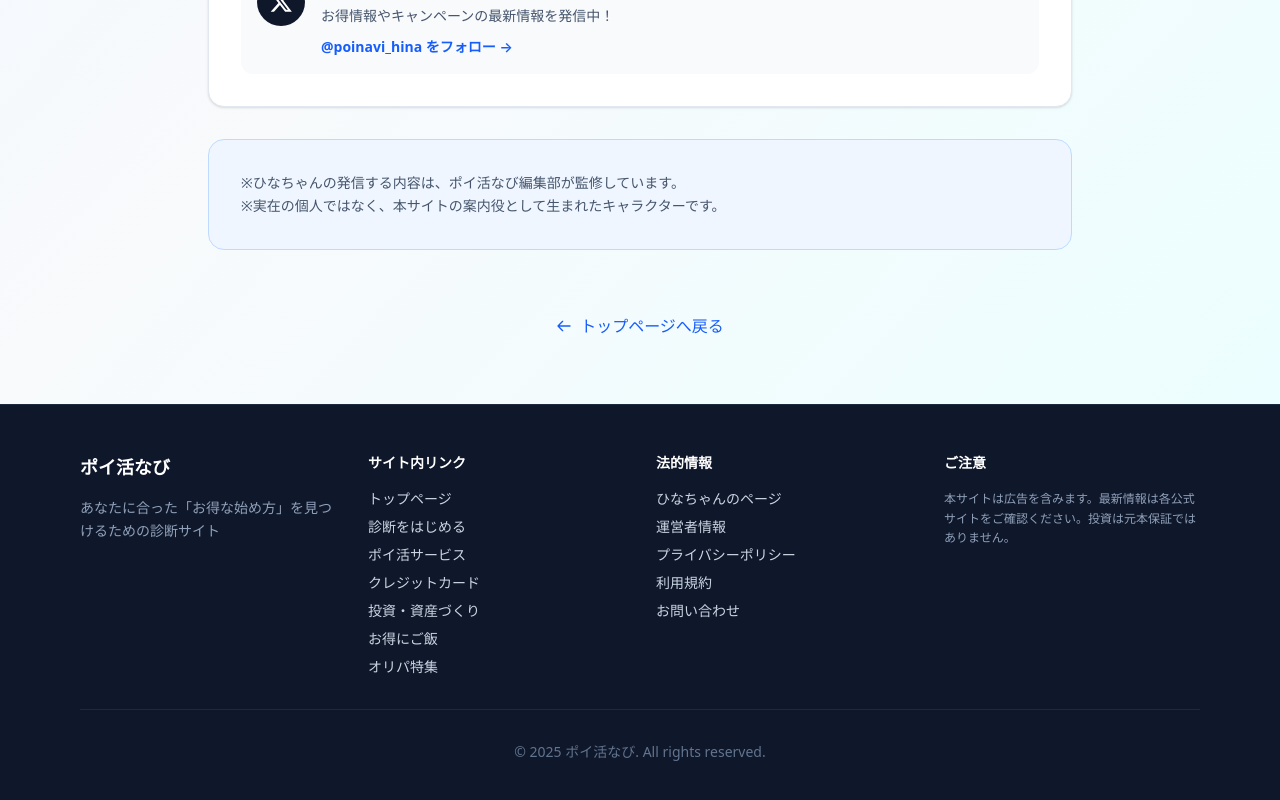
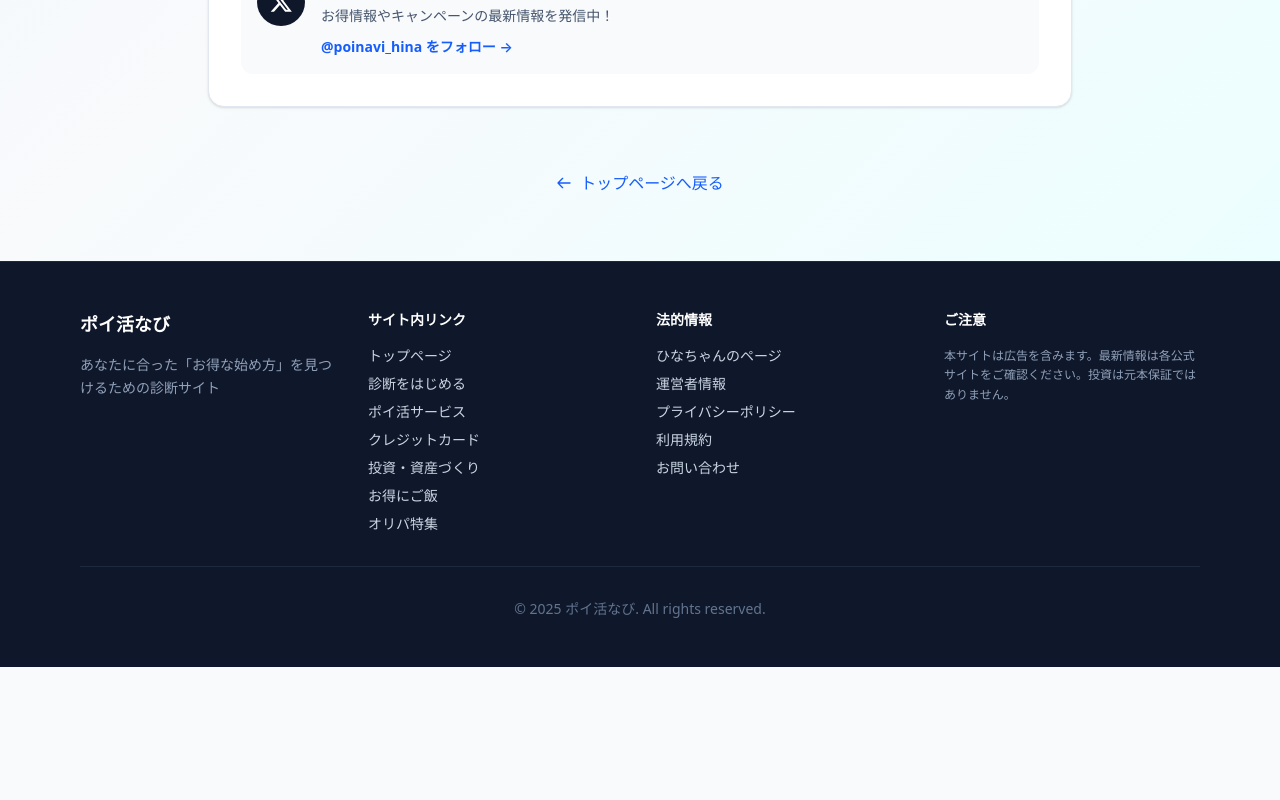
Before and after one commit to haruvv/poi-hub, a Next.js app: page /hina in a window 1280 px wide. Shown: the part 950-1750 px from the top of the page. After the commit the page ends 1617 px from the top, so only its background shows below. Built offline with nearby package versions, Linux system fonts and the light colour scheme.

Commit message:
chore: ひなちゃんページの不要な注意書きを削除

```diff
--- a/app/hina/page.tsx
+++ b/app/hina/page.tsx
@@ -143,15 +143,6 @@ export default function HinaPage() {
           </div>
         </section>
 
-        {/* 注意事項 */}
-        <section className="bg-blue-50 rounded-2xl border border-blue-200 p-6 sm:p-8">
-          <p className="text-sm text-slate-600 leading-relaxed">
-            ※ひなちゃんの発信する内容は、ポイ活なび編集部が監修しています。
-            <br />
-            ※実在の個人ではなく、本サイトの案内役として生まれたキャラクターです。
-          </p>
-        </section>
-
         <div className="pt-8 text-center">
           <Link
             href="/"
```
